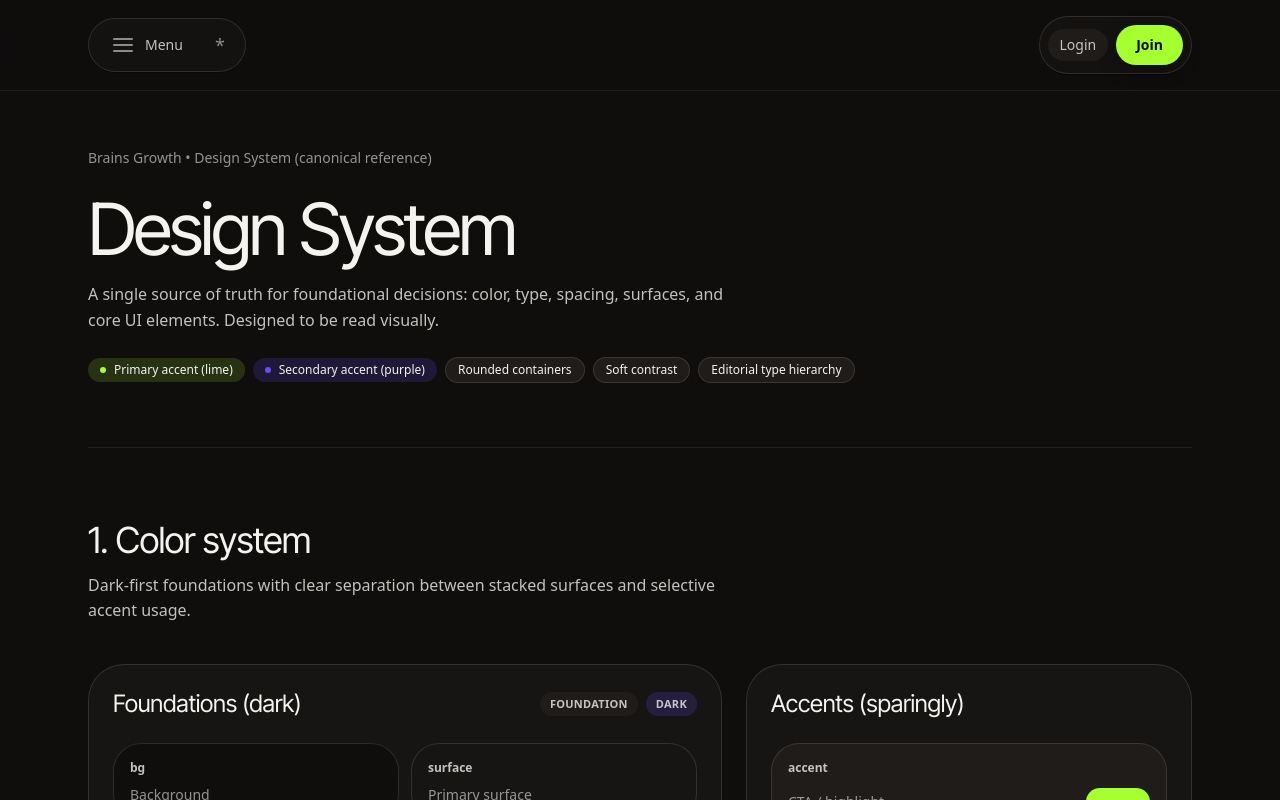
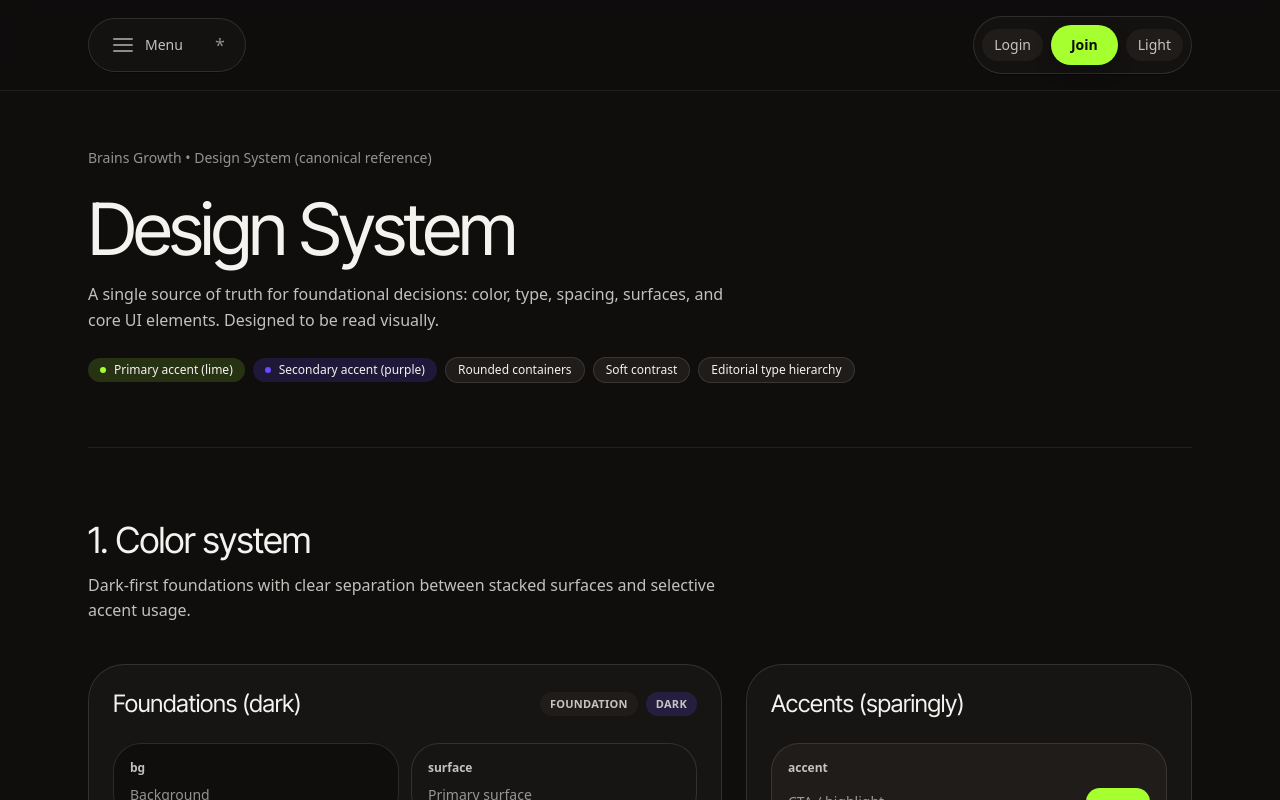
Before and after one commit to lucas-bids/brains-growth, a Next.js app: page /design-system in a window 1280 px wide. Shown: the top 800 px of the page. Built offline with nearby package versions, Linux system fonts and the light colour scheme.

Commit message:
feat(design-system): add theme toggle functionality and update theme state management

```diff
--- a/app/design-system/page.tsx
+++ b/app/design-system/page.tsx
@@ -1,3 +1,6 @@
+"use client";
+
+import { useState, useEffect } from "react";
 import { Inter, Inter_Tight } from "next/font/google";
 
 const inter = Inter({
@@ -139,9 +142,28 @@ function Badge({
 }
 
 export default function DesignSystemPage() {
+  // Theme state: dark is the default to match current behavior
+  const [theme, setTheme] = useState<"dark" | "light">("dark");
+
+  // On mount: read saved preference from localStorage (if any)
+  useEffect(() => {
+    const saved = localStorage.getItem("theme");
+    if (saved === "light" || saved === "dark") {
+      setTheme(saved);
+    }
+    // If no preference exists, dark is already the default
+  }, []);
+
+  // Toggle between dark and light, persist to localStorage
+  const toggleTheme = () => {
+    const next = theme === "dark" ? "light" : "dark";
+    setTheme(next);
+    localStorage.setItem("theme", next);
+  };
+
   return (
     <div
-      data-theme="dark"
+      data-theme={theme}
       className={`${inter.variable} ${interTight.variable} min-h-dvh bg-bg text-text antialiased`}
     >
       <header className="sticky top-0 z-10 border-b border-divider bg-bg/70 backdrop-blur">
@@ -176,6 +198,14 @@ export default function DesignSystemPage() {
             >
               Join
             </a>
+            {/* Theme toggle: shows the target mode (what clicking will switch to) */}
+            <button
+              type="button"
+              onClick={toggleTheme}
+              className="rounded-full bg-surface-2 px-3 py-1.5 text-sm font-medium text-text-secondary transition hover:text-text"
+            >
+              {theme === "dark" ? "Light" : "Dark"}
+            </button>
           </div>
         </div>
       </header>
@@ -984,7 +1014,7 @@ export default function DesignSystemPage() {
                       <p className="text-xs font-semibold text-text-secondary">
                         Correct
                       </p>
-                      <div className="mt-4 rounded-2xl border border-border bg-bg p-6">
+                      <div className="mt-4 rounded-xl border border-border bg-bg p-6">
                         <p className="text-small font-semibold text-text">
                           One radius language
                         </p>
```
